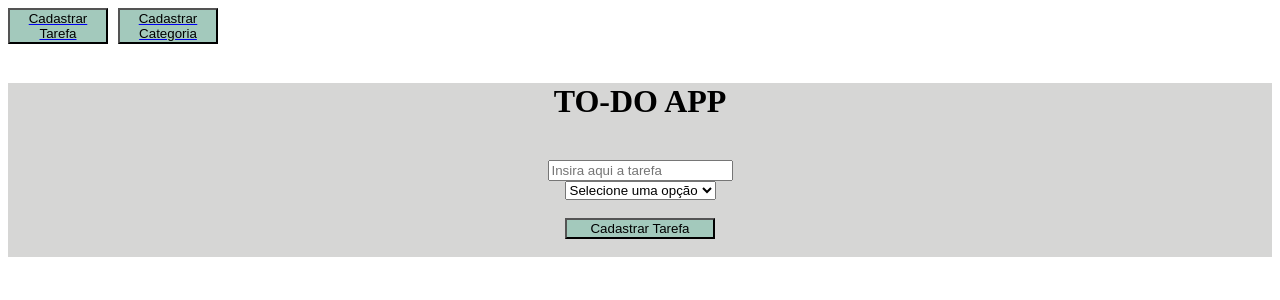
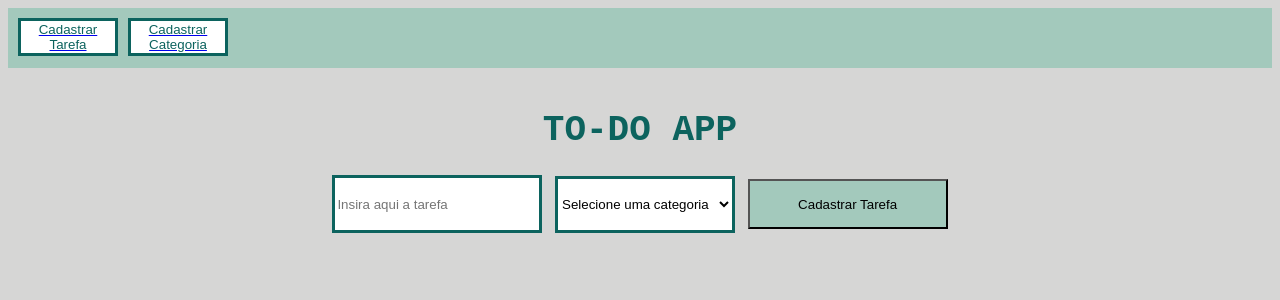
Before and after one commit to anaclaraborchardt/to-do, an Angular app: page /tarefas in a window 1280 px wide. Shown: the top 300 px of the page. Built offline with nearby package versions, Linux system fonts and the light colour scheme.

Commit message:
melhora CSS

```diff
--- a/src/app/app.component.css
+++ b/src/app/app.component.css
@@ -1,7 +1,12 @@
 .botoes{
-    background-color: rgb(163, 201, 188); display: flex; flex-wrap: wrap;  height:auto;
+    background-color: white; display: flex; flex-wrap: wrap;  height:auto;
     margin-right: 10px; width: 100px;
+    color:rgb(12, 99, 94);
+    border: 3px solid  rgb(12, 99, 94);
 }
 .botaoDiv {
     display: flex;
+    padding: 10px;
+    height: 40px;
+    background-color: rgb(163, 201, 188);
   }
--- a/src/app/app.component.html
+++ b/src/app/app.component.html
@@ -1,5 +1,5 @@
 
-  <header class="botaoDiv">
+ <header class="botaoDiv">
     <a href="http://localhost:4200/tarefas"><button class="botoes" (click)="cadastrarTarefa()">Cadastrar Tarefa</button></a>
     <a href="http://localhost:4200/categorias"><button class="botoes" (click)="cadastrarCategorias()">Cadastrar Categoria</button></a>
   </header>
--- a/src/categoria/categoria.component.css
+++ b/src/categoria/categoria.component.css
@@ -1,15 +1,10 @@
-.fundo{
-    background-color:rgb(214, 214, 213) ;
-}
 .novasDivs {
+    padding: 10px;
+    margin-bottom: 10px;
     background-color: rgb(163, 201, 188);
-    display: flex; flex-wrap: wrap; width:100%; height:auto;
-    flex-wrap: wrap;
+    border: 3px solid  rgb(12, 99, 94);
 }
 
-.gerenciador{
-    background-color: rgb(163, 201, 188);
-}
 
 .botao{
     background-color: rgb(163, 201, 188);
--- a/src/categoria/categoria.component.html
+++ b/src/categoria/categoria.component.html
@@ -1,5 +1,7 @@
-<div style="text-align:center" class="fundo">
-    <h3 class="gerenciador">Insira novas categorias em seu Gerenciador de Tarefas</h3>
+<div style="text-align:center">
+    <div class="todo">
+        <h1 style="color:rgb(12, 99, 94);"> CATEGORIAS </h1>
+      </div>
     <input *ngIf="mostraCatInput" placeholder="Insira uma nova categoria" [(ngModel)]="novaCategoria">
     <br>
     <br>
@@ -9,7 +11,9 @@
 
     <div>
         <h3>As categorias adicionadas foram:</h3>
-        <div *ngFor="let categoria of categorias">
+        <div style="display: flex; flex-wrap: wrap;">
+        <div *ngFor="let categoria of categorias" class="novasDivs">
             <h3>{{categoria}}</h3>
             <button (click)="removerCategoria(categoria)">Remover</button>
+        </div>
     </div>
--- a/src/styles.css
+++ b/src/styles.css
@@ -1 +1,3 @@
-/* You can add global styles to this file, and also import other style files */
+body{
+    background-color:rgb(214, 214, 213) ;
+}
--- a/src/tarefa/tarefa.component.css
+++ b/src/tarefa/tarefa.component.css
@@ -1,15 +1,31 @@
-.fundo{
-    background-color:rgb(214, 214, 213) ;
-}
-
 .novasDivs {
-    background-color: rgb(163, 201, 188);
-    display: flex;
-    width:100%;
-    justify-content: space-between;
+        padding: 10px;
+        margin-bottom: 10px;
+        background-color: rgb(163, 201, 188);
+        border: 3px solid  rgb(12, 99, 94);
 }
 .botao{
   background-color: rgb(163, 201, 188);
-    width: 150px;;
+  width: 200px;
+  height: 50px;
 
 }
+.todo{
+    text-align:center;
+    font-family:'Courier New', Courier, monospace;
+    font-size: large;
+}
+.input{
+  width: 200px;
+  height: 50px;
+  border: 3px solid  rgb(12, 99, 94);
+  background-color:white ;
+  margin-right: 1%
+}
+.select{
+    width: 180px;
+    height: 57px;
+    border: 3px solid  rgb(12, 99, 94);
+    background-color:white ;
+    margin-right: 1%
+}
--- a/src/tarefa/tarefa.component.html
+++ b/src/tarefa/tarefa.component.html
@@ -1,32 +1,28 @@
-<div class="fundo">
-  <div style="text-align:center;">
-    <h1 class="fundo">
-      TO-DO APP
-    </h1>
+<div class="todo">
+  <h1 style="color:rgb(12, 99, 94);"> TO-DO APP </h1>
 </div>
-  <br>
+
 <div style="text-align:center">
-    <input *ngIf="mostraInput" placeholder="Insira aqui a tarefa" [(ngModel)]="pessoa.tarefa" autocomplete="off" />
-    <br>
-    <select [(ngModel)]="pessoa.categoria">
-      <option value="">Selecione uma opção</option>
+  <input *ngIf="mostraInput" placeholder="Insira aqui a tarefa" [(ngModel)]="pessoa.tarefa"
+  class="input"autocomplete="off" />
+  <select class="select"[(ngModel)]="pessoa.categoria">
+    <option value="">Selecione uma categoria</option>
     <option *ngFor="let categoria of categorias" [value]="categoria">{{categoria}}</option>
   </select>
-    <br>
-    <br>
   <button class="botao" (click)="cadastrarTarefa()">Cadastrar Tarefa</button>
 </div>
 
 <br>
 
+<div style="display: flex; flex-wrap: wrap;">
+  <div *ngFor="let categoria of categorias" style="flex-basis: 24%; margin-right: 1%;">
     <div class="novasDivs">
-    <div *ngFor="let categoria of categorias">
-      <h1 style="color:rgb(12, 99, 94)">{{categoria}}</h1>
-
+      <h1 style="color:rgb(12, 99, 94);">{{categoria}}</h1>
       <div *ngFor="let usuario of usuarios">
         <div *ngIf="usuario.categoria == categoria">
           <h3>Tarefa: {{ usuario.tarefa }}</h3>
           Deseja trocar a categoria?
+          <br>
           <select [(ngModel)]="usuario.categoria" (change)="atualizarTarefa(usuario, $event.target.value)">
             <option value="">Selecione uma opção</option>
             <option *ngFor="let categoria of categorias" [value]="categoria">{{categoria}}</option>
@@ -36,6 +32,5 @@
         </div>
       </div>
     </div>
-
   </div>
 </div>
--- a/src/tarefa/tarefa.component.ts
+++ b/src/tarefa/tarefa.component.ts
@@ -72,4 +72,5 @@ export class TarefaComponent {
     usuario.categoria = novaCategoria;
     localStorage.setItem('usuarios', JSON.stringify(this.usuarios));
   }
+
 }
```
Lines whose indentation alone changed are shown as unchanged.
